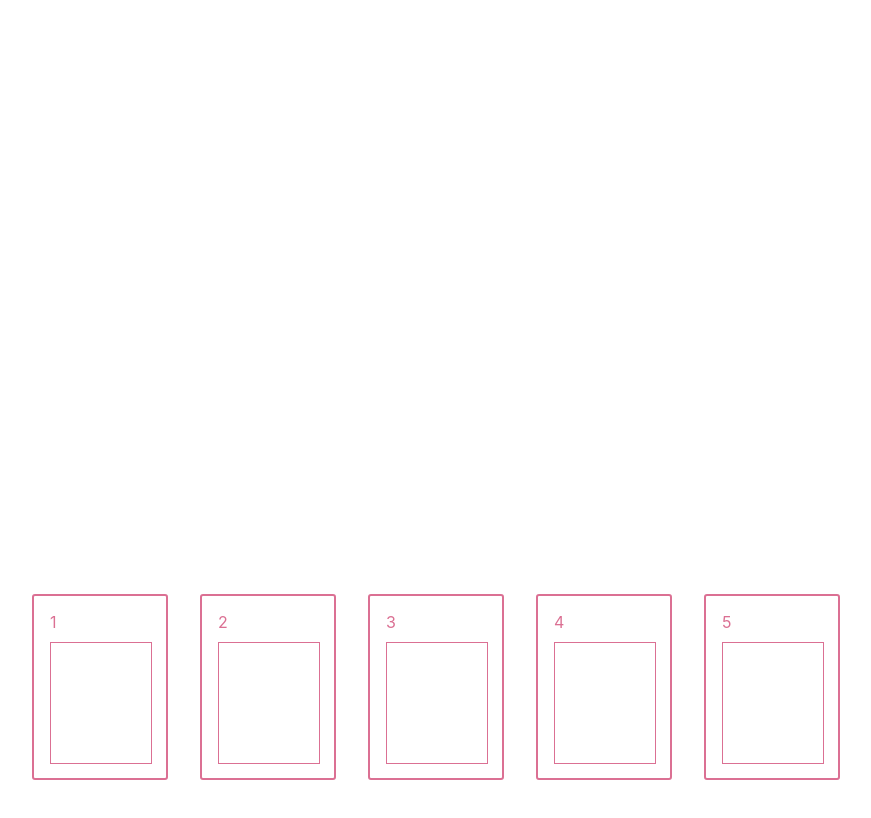
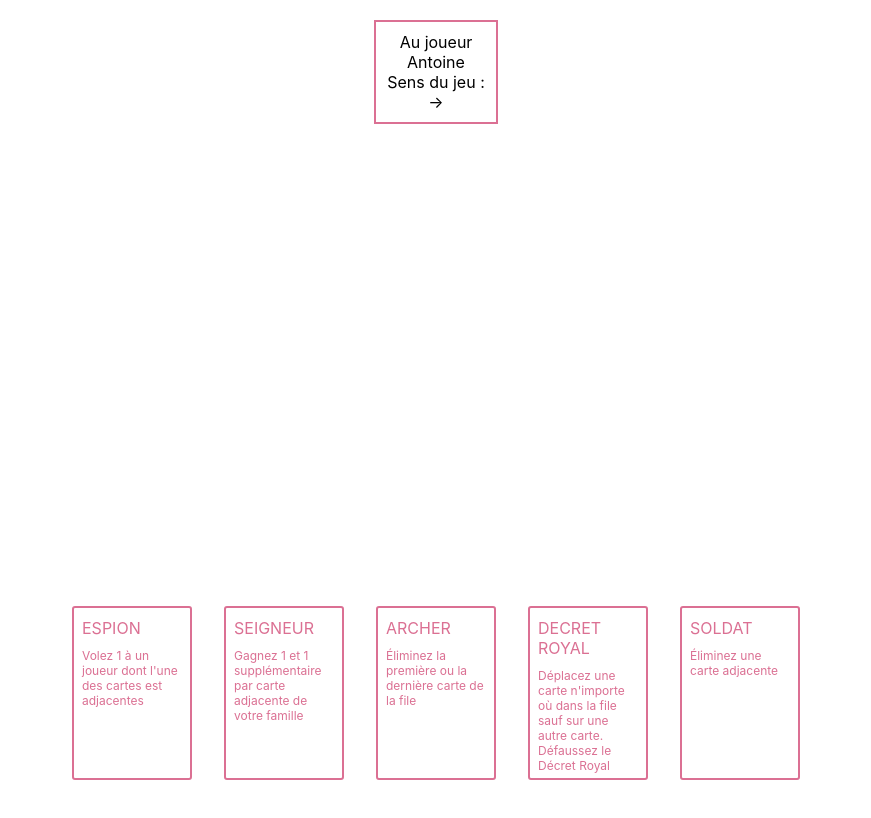
Before and after one commit to aleguern/oriflamkuch, a React (Create React App) app: page / in a window 1280 px wide. Shown: the top 818 px of the page, without its empty margins (204-1075 px from the left). Built offline with nearby package versions, Linux system fonts and the light colour scheme.

Commit message:
feat(): add reveal step

```diff
--- a/src/App.js
+++ b/src/App.js
@@ -1,13 +1,12 @@
 import React from 'react';
-import { useCount } from './count-context';
 import Board from './components/Board';
+import GameStatus from './components/GameStatus';
 import Hand from './components/Hand';
 
 function App() {
-  const [state, dispatch] = useCount();
-
   return (
     <>
+      <GameStatus />
       <Board />
       <Hand />
     </>
--- a/src/components/Board.js
+++ b/src/components/Board.js
@@ -1,28 +1,62 @@
 import React from 'react';
 import styled from 'styled-components';
-import { useCount } from '../count-context';
-import isBoardEmpty from '../services/board.service';
-import hasSelectCard from '../services/card.service';
+import { actions, useCount } from '../count-context';
 import Card from './Card';
-import FieldWrapper from './FieldWrapper';
+import Slot from './Slot';
+
+const Indicator = styled.i`
+  border: solid black;
+  border-width: 0 3px 3px 0;
+  display: inline-block;
+  padding: 3px;
+  transform: rotate(-135deg);
+  -webkit-transform: rotate(-135deg);
+  width: 1px;
+  margin: 20px auto;
+`;
+
+const Flex = styled.div`
+  display: flex;
+  flex-direction: column;
+`;
 
 export const CardWrapper = styled.div`
   height: 100%;
   display: flex;
   justify-content: center;
-  align-items: center;
 `;
 
+export default function Board() {
+  const [state, dispatch] = useCount();
 
-export default function Board(props) {
-  const [state, dispatch] = useCount();
+  const isRevealStep = () => state.game.step === 'REVEAL';
+
+  const isCurrentId = (index) => state.game.revealIndex === index;
 
   return (
     <CardWrapper>
-      <FieldWrapper>
-        {!isBoardEmpty(state.board) &&
-          state.board.map((card) => <Card card={card} key={card.id} />)}
-      </FieldWrapper>
+      <Slot>
+        {state.board.map((card, id) => (
+          <Flex key={card.id}>
+            <Card card={card} />
+            {isRevealStep() && isCurrentId(id) && (
+              <>
+                <Indicator />
+                <button
+                  onClick={() => dispatch({ type: actions.REVEAL_CARD, card })}
+                >
+                  Révéler
+                </button>
+                {card.isRevealed ? (
+                  <button>Utiliser l'effet</button>
+                ) : (
+                  <button>Encaisser</button>
+                )}
+              </>
+            )}
+          </Flex>
+        ))}
+      </Slot>
     </CardWrapper>
   );
 }
--- a/src/components/Card.js
+++ b/src/components/Card.js
@@ -8,29 +8,41 @@ export const StyledCard = styled.div`
   border: 2px solid palevioletred;
   color: palevioletred;
   margin: 0 1em;
-  padding: 1em 1em;
+  padding: 10px 0.5em;
   cursor: pointer;
   user-select: none;
+  background: ${({ card }) => (card.isRevealed ? 'white' : 'palevioletred')};
 
   &.isSelected {
     background-color: pink;
   }
 `;
 
-export const Image = styled.div`
-  width: 100%;
-  height: 120px;
-  border: 1px solid palevioletred;
+const Description = styled.div`
   margin: 10px 0;
+  font-size: 12px;
+`;
+
+const MoneyCount = styled.div`
+  color: white;
 `;
 
 export default function Card(props) {
-  const title = props.card.title || 'title undefined';
+  const name = props.card.name || 'title undefined';
+  const effect = props.card.effect || 'description undefined';
+  const isRevealed = props.card.isRevealed || false;
+  const money = props.card.money || 0;
 
   return (
     <StyledCard {...props}>
-      <div>{title}</div>
-      <Image />
+      {isRevealed ? (
+        <>
+          <div>{name}</div>
+          <Description>{effect}</Description>
+        </>
+      ) : (
+        <MoneyCount>{money !== 0 && money }</MoneyCount>
+      )}
     </StyledCard>
   );
 }
--- a/src/components/FieldWrapper.js
+++ /dev/null
@@ -1,38 +0,0 @@
-import React from 'react';
-import styled from 'styled-components';
-import { useCount } from '../count-context';
-import isBoardEmpty from '../services/board.service';
-import hasSelectCard from '../services/card.service';
-
-const Field = styled.div`
-  height: 150px;
-  width: 100px;
-  border-radius: 3px;
-  border: 2px solid palevioletred;
-  color: palevioletred;
-  margin: 0 1em;
-  padding: 1em 1em;
-  cursor: pointer;
-  user-select: none;
-`;
-
-const FieldWrapper = ({ children }) => {
-  const [state, dispatch] = useCount();
-
-  const shouldDisplayFields = () =>
-    !isBoardEmpty(state.board) && hasSelectCard(state.hand);
-
-  const selectField = (position) => {
-    dispatch({ type: 'ADD_SELECTED_CARD_TO_BOARD', position });
-  };
-
-  return (
-    <>
-      {shouldDisplayFields() && <Field onClick={() => selectField('start')} />}
-         {children}
-      {shouldDisplayFields() && <Field onClick={() => selectField('end')} />}
-    </>
-  );
-};
-
-export default FieldWrapper;
--- /dev/null
+++ b/src/components/GameStatus.js
@@ -0,0 +1,28 @@
+import React from 'react';
+import styled from 'styled-components';
+import { useCount } from '../count-context';
+
+const StyledGameStatus = styled.div`
+  text-align: center;
+  padding: 10px;
+  width: 100px;
+  margin: 20px auto;
+  border: 2px solid palevioletred;
+`;
+
+const GameStatus = () => {
+  const [state, dispatch] = useCount();
+
+  return (
+    <StyledGameStatus>
+      {state.game.step === 'PLAY' ? (
+        <div>Au joueur {state.game.player}</div>
+      ) : (
+        <div>On révèle</div>
+      )}
+      <div>Sens du jeu : →</div>
+    </StyledGameStatus>
+  );
+};
+
+export default GameStatus;
--- a/src/components/Hand.js
+++ b/src/components/Hand.js
@@ -1,7 +1,6 @@
 import React from 'react';
 import styled from 'styled-components';
 import { useCount } from '../count-context';
-import isBoardEmpty from '../services/board.service';
 import { CardWrapper } from './Board';
 import Card from './Card';
 
@@ -16,9 +15,7 @@ export default function Hand(props) {
   const [state, dispatch] = useCount();
 
   const selectCard = (card) => {
-    isBoardEmpty(state.board)
-      ? dispatch({ type: 'ADD_CARD_TO_BOARD', card })
-      : dispatch({ type: 'SELECT_CARD', card });
+    dispatch({ type: 'SELECT_CARD', card });
   };
 
   return (
--- /dev/null
+++ b/src/components/Slot.js
@@ -0,0 +1,45 @@
+import React from 'react';
+import styled from 'styled-components';
+import { actions, useCount } from '../count-context';
+import hasSelectCard from '../services/card.service';
+
+const StyledSlot = styled.div`
+  height: 150px;
+  width: 100px;
+  border-radius: 3px;
+  border: 2px solid palevioletred;
+  color: palevioletred;
+  margin: 0 1em;
+  padding: 1em 1em;
+  cursor: pointer;
+  user-select: none;
+
+  &:hover {
+    opacity: 0.5;
+  }
+`;
+
+const Slot = ({ children }) => {
+  const [state, dispatch] = useCount();
+
+  const shouldDisplaySlots = () => hasSelectCard(state.hand);
+
+  const selectSlot = (position) => {
+    dispatch({ type: actions.ADD_SELECTED_CARD_TO_BOARD, position });
+    dispatch({ type: actions.NEXT_PLAYER });
+  };
+
+  return (
+    <>
+      {shouldDisplaySlots() && (
+        <StyledSlot onClick={() => selectSlot('start')}>JOUER ICI</StyledSlot>
+      )}
+      {children}
+      {shouldDisplaySlots() && state.board.length > 0 && (
+        <StyledSlot onClick={() => selectSlot('end')}>JOUER ICI</StyledSlot>
+      )}
+    </>
+  );
+};
+
+export default Slot;
--- a/src/count-context.js
+++ b/src/count-context.js
@@ -3,37 +3,121 @@ const CountStateContext = React.createContext();
 const CountDispatchContext = React.createContext();
 
 const CARDS = [
-  { id: 0, title: '1', isSelected: false },
-  { id: 1, title: '2', isSelected: false },
-  { id: 2, title: '3', isSelected: false },
-  { id: 3, title: '4', isSelected: false },
-  { id: 4, title: '5', isSelected: false },
+  {
+    isSelected: false,
+    isRevealed: true,
+    money: 1,
+    id: 0,
+    name: 'ESPION',
+    effect: `Volez 1 à un joueur dont l'une des cartes est adjacentes`,
+  },
+  {
+    isSelected: false,
+    isRevealed: true,
+    money: 0,
+    id: 1,
+    name: 'SEIGNEUR',
+    effect: `Gagnez 1 et 1 supplémentaire par carte adjacente de votre famille`,
+  },
+  {
+    isSelected: false,
+    isRevealed: true,
+    money: 0,
+    id: 2,
+    name: 'ARCHER',
+    effect: `Éliminez la première ou la dernière carte de la file`,
+  },
+  {
+    isSelected: false,
+    isRevealed: true,
+    money: 0,
+    id: 3,
+    name: 'DECRET ROYAL',
+    effect: `Déplacez une carte n'importe où dans la file sauf sur une autre carte. Défaussez le Décret Royal`,
+  },
+  {
+    isSelected: false,
+    isRevealed: true,
+    money: 0,
+    id: 4,
+    name: 'SOLDAT',
+    effect: `Éliminez une carte adjacente`,
+  },
+  {
+    isSelected: false,
+    isRevealed: true,
+    money: 0,
+    id: 5,
+    name: 'HÉRITIER',
+    effect: `S'il n'y a pas d'autre carte révélée du même nom, gagnez 2`,
+  },
+  {
+    isSelected: false,
+    isRevealed: true,
+    money: 0,
+    id: 6,
+    name: 'ASSASSINAT',
+    effect: `Éliminez une carte n'importe où dans la file. Défaussez l'assassinat`,
+  },
+  {
+    isSelected: false,
+    isRevealed: true,
+    money: 0,
+    id: 7,
+    name: 'CHANGEFORME',
+    effect: `Copiez la capacité d'un personnage révélé adjacent`,
+  },
+  {
+    isSelected: false,
+    isRevealed: true,
+    money: 0,
+    id: 8,
+    name: 'EMBUSCADE',
+    effect: `Embuscade`,
+  },
+  {
+    isSelected: false,
+    isRevealed: true,
+    money: 0,
+    id: 9,
+    name: 'COMPLOT',
+    effect: `Gagnez le double de pièces présents sur le complot. Défaussez le complot`,
+  },
 ];
 
+export const STEPS = { PLAY: 'PLAY', REVEAL: 'REVEAL' };
+
+const PLAYERS = ['Antoine', 'Sloane', 'Benjamin'];
+
 const gameState = {
-  hand: CARDS,
+  hand: CARDS.filter((el, id) => id < 5),
   board: [],
+  game: {
+    turn: 1,
+    player: PLAYERS[0],
+    step: STEPS.PLAY,
+    revealIndex: 0,
+  },
 };
 
 export const actions = {
   ADD_CARD_TO_BOARD: 'ADD_CARD_TO_BOARD',
   SELECT_CARD: 'SELECT_CARD',
   ADD_SELECTED_CARD_TO_BOARD: 'ADD_SELECTED_CARD_TO_BOARD',
+  NEXT_PLAYER: 'NEXT_PLAYER',
+  REVEAL_CARD: 'REVEAL_CARD',
 };
 
 function countReducer(state, action) {
   console.log(state, action);
   switch (action.type) {
-    case actions.ADD_CARD_TO_BOARD: {
-      return {
-        ...state,
-        hand: state.hand.filter((card) => card.id !== action.card.id),
-        board: [...state.board, action.card],
-      };
-    }
     case actions.ADD_SELECTED_CARD_TO_BOARD: {
-      const addToEnd =  [...state.board, state.hand.find((card) => card.isSelected)];
-      const addToStart =  [ state.hand.find((card) => card.isSelected),...state.board];
+      const selectedCard = state.hand.find((card) => card.isSelected);
+
+      selectedCard.isRevealed = false;
+
+      const addToEnd = [...state.board, selectedCard];
+      const addToStart = [selectedCard, ...state.board];
 
       return {
         ...state,
@@ -42,11 +126,39 @@ function countReducer(state, action) {
       };
     }
     case actions.SELECT_CARD: {
+      if (state.game.step === STEPS.REVEAL) return state;
+
       return {
         ...state,
         hand: state.hand.map((card) =>
           card.id === action.card.id ? { ...card, isSelected: true } : card
         ),
+      };
+    }
+    case actions.REVEAL_CARD: {
+      return {
+        ...state,
+        board: state.board.map((card) =>
+          card.id === action.card.id ? { ...card, isRevealed: true } : card
+        ),
+        game: { ...state.game, revealIndex: state.game.revealIndex + 1 },
+      };
+    }
+    case actions.NEXT_PLAYER: {
+      const currentPlayerIndex = PLAYERS.findIndex(
+        (player) => player === state.game.player
+      );
+
+      return {
+        ...state,
+        game: {
+          ...state.game,
+          player: PLAYERS[currentPlayerIndex + 1],
+          step:
+            currentPlayerIndex + 1 === PLAYERS.length
+              ? STEPS.REVEAL
+              : STEPS.PLAY,
+        },
       };
     }
     default: {
--- a/src/services/board.service.js
+++ /dev/null
@@ -1,3 +0,0 @@
-const isBoardEmpty = (board) => board.length === 0;
-
-export default isBoardEmpty;
```
